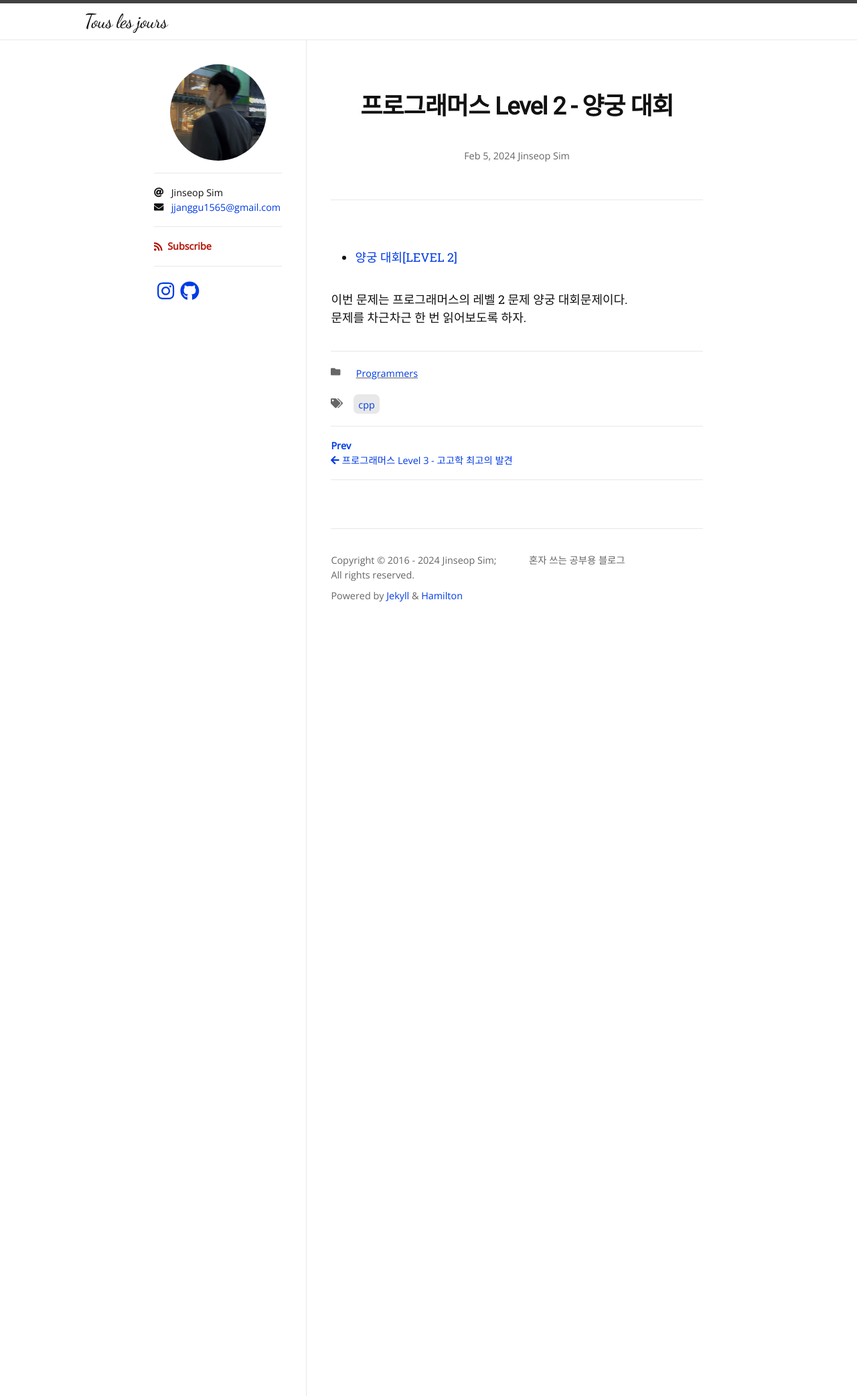
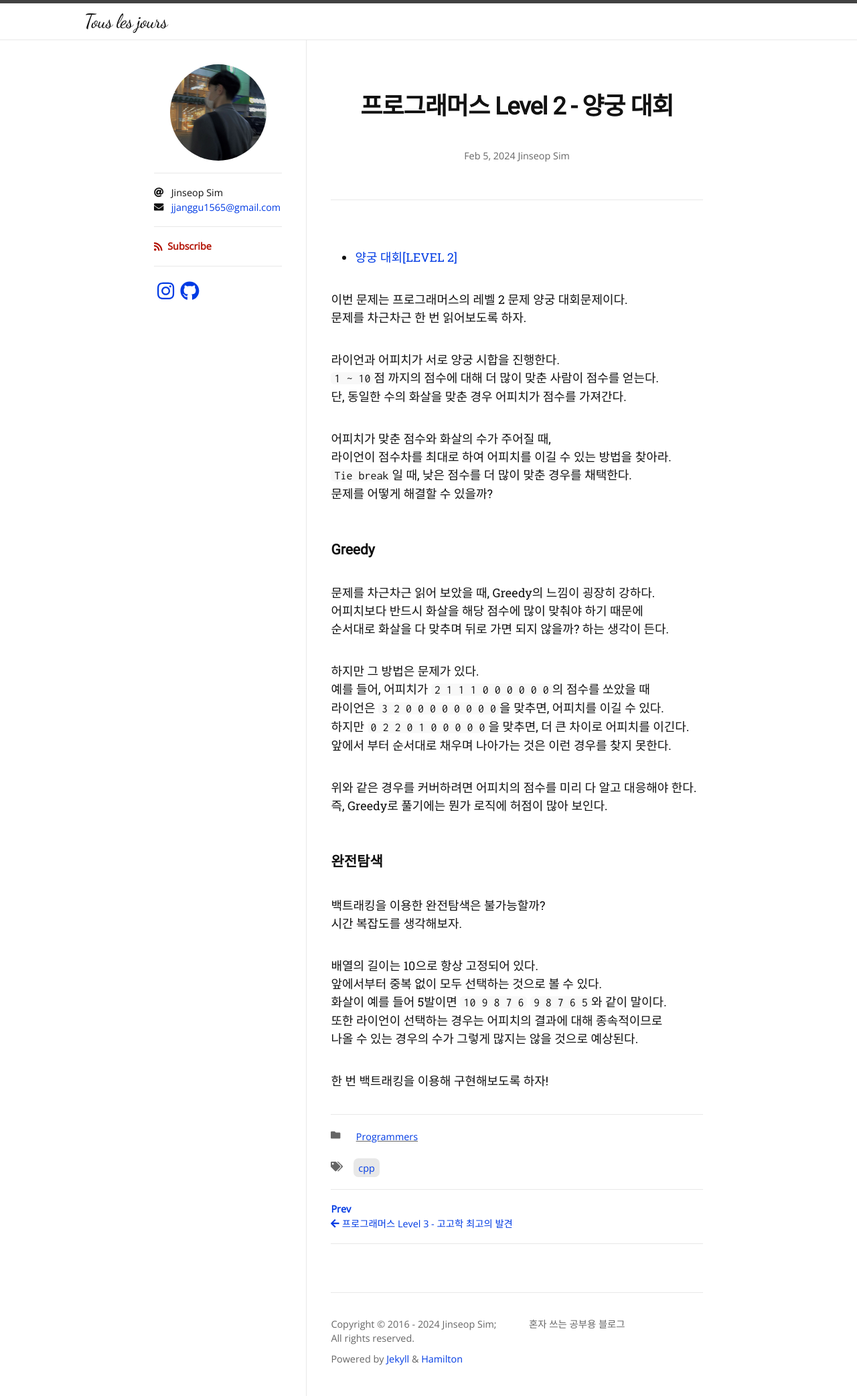
Before and after one commit to Jinseop-Sim/Jinseop-Sim.github.io, a Jekyll site: the page built from _posts/2024-02-05-pg-archery-contest.md, in a window 1280 px wide. Shown: the whole page at 67% size. Built offline with Jekyll 4.4.1, drawn with Linux system fonts in a browser that asks for light colours; nearby versions of some CDN libraries; some web fonts are replaced.

Commit message:
글 추가

````diff
--- a/_posts/2024-02-05-pg-archery-contest.md
+++ b/_posts/2024-02-05-pg-archery-contest.md
@@ -10,3 +10,38 @@ author:
 
 이번 문제는 프로그래머스의 레벨 2 문제 양궁 대회문제이다.
 문제를 차근차근 한 번 읽어보도록 하자.
+
+라이언과 어피치가 서로 양궁 시합을 진행한다.
+```1 ~ 10```점 까지의 점수에 대해 더 많이 맞춘 사람이 점수를 얻는다.
+단, 동일한 수의 화살을 맞춘 경우 어피치가 점수를 가져간다.
+
+어피치가 맞춘 점수와 화살의 수가 주어질 때,
+라이언이 점수차를 최대로 하여 어피치를 이길 수 있는 방법을 찾아라.
+```Tie break```일 때, 낮은 점수를 더 많이 맞춘 경우를 채택한다.
+문제를 어떻게 해결할 수 있을까?
+
+### Greedy
+문제를 차근차근 읽어 보았을 때, Greedy의 느낌이 굉장히 강하다.
+어피치보다 반드시 화살을 해당 점수에 많이 맞춰야 하기 때문에
+순서대로 화살을 다 맞추며 뒤로 가면 되지 않을까? 하는 생각이 든다.
+
+하지만 그 방법은 문제가 있다.
+예를 들어, 어피치가 ```2 1 1 1 0 0 0 0 0 0```의 점수를 쏘았을 때
+라이언은 ```3 2 0 0 0 0 0 0 0 0```을 맞추면, 어피치를 이길 수 있다.
+하지만 ```0 2 2 0 1 0 0 0 0 0```을 맞추면, 더 큰 차이로 어피치를 이긴다.
+앞에서 부터 순서대로 채우며 나아가는 것은 이런 경우를 찾지 못한다.
+
+위와 같은 경우를 커버하려면 어피치의 점수를 미리 다 알고 대응해야 한다.
+즉, Greedy로 풀기에는 뭔가 로직에 허점이 많아 보인다.
+
+### 완전탐색
+백트래킹을 이용한 완전탐색은 불가능할까?
+시간 복잡도를 생각해보자.
+
+배열의 길이는 10으로 항상 고정되어 있다.
+앞에서부터 중복 없이 모두 선택하는 것으로 볼 수 있다.
+화살이 예를 들어 5발이면 ```10 9 8 7 6``` ```9 8 7 6 5```와 같이 말이다.
+또한 라이언이 선택하는 경우는 어피치의 결과에 대해 종속적이므로
+나올 수 있는 경우의 수가 그렇게 많지는 않을 것으로 예상된다.
+
+한 번 백트래킹을 이용해 구현해보도록 하자!
````
